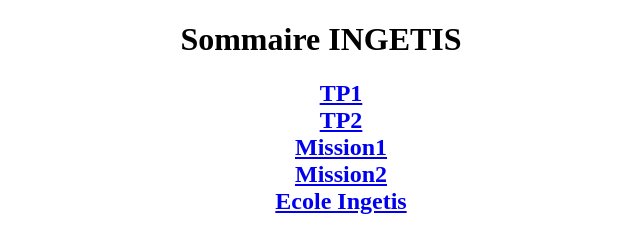
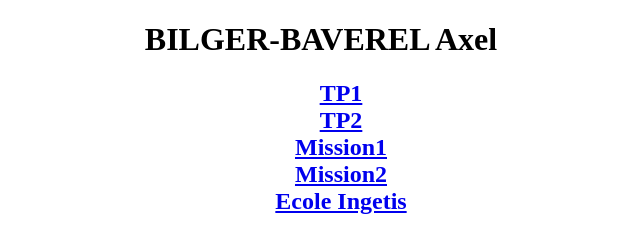
Before and after one commit to EntyrVA/TP1, a plain HTML site: page index.html in a window 1280 px wide. Shown: the whole page, without its empty margins (319-959 px from the left). Drawn offline with Linux system fonts and the light colour scheme.

Commit message:
Add files via upload

```diff
--- a/index.html
+++ b/index.html
@@ -7,7 +7,7 @@
 </head>
 <body bgcolor="white">
     <center>
-    <h1> Sommaire INGETIS</h1>
+    <h1> BILGER-BAVEREL Axel</h1>
     <ul><h2>
         <a href="TP1/sommaire.html">TP1</a><br>
         <a href="TP2/index.html">TP2</a><br>
```
